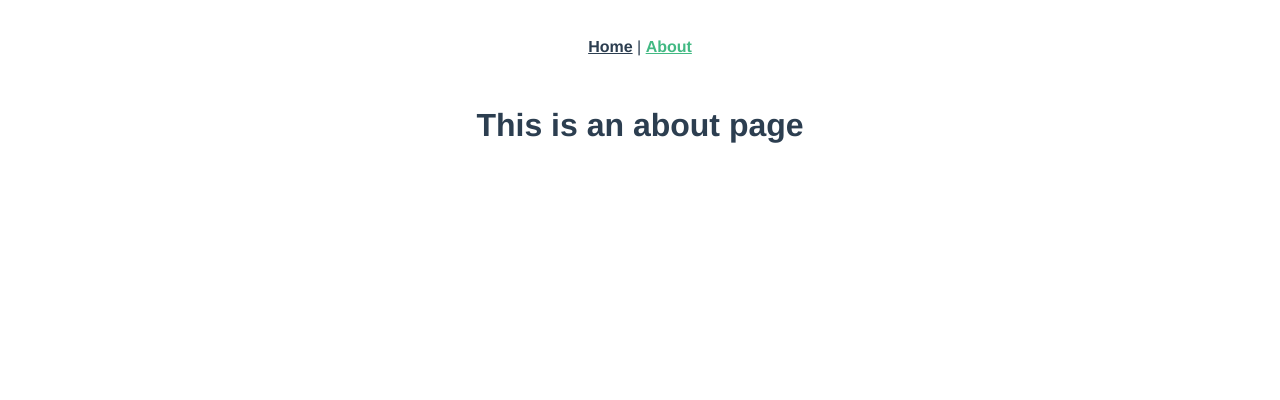
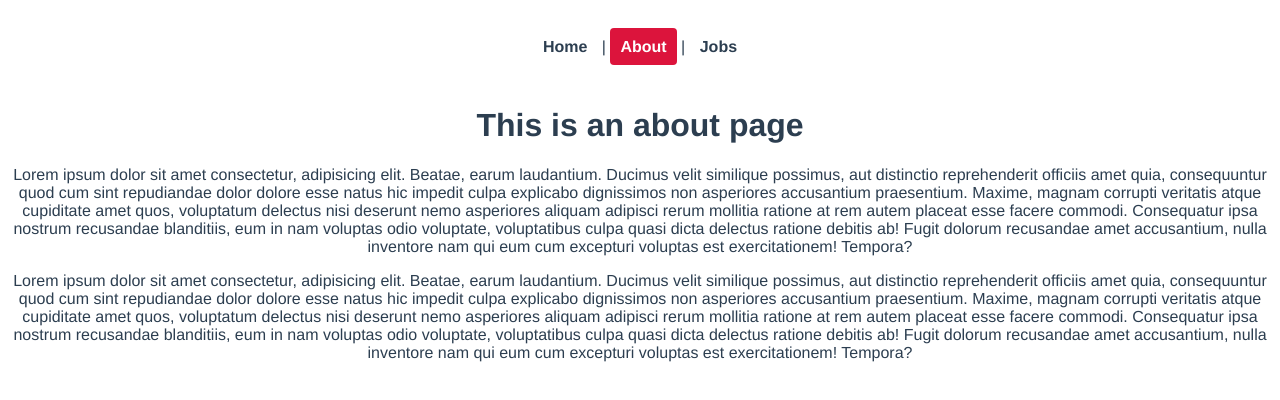
Before and after one commit to emirxmertoglu/ninja-jobs, a Vue app: page /about in a window 1280 px wide. Shown: the top 400 px of the page. Built offline with nearby package versions, Linux system fonts and the light colour scheme.

Commit message:
deleted helloworld, edited app, home, about and added jobs and jobdetails

```diff
--- a/src/App.vue
+++ b/src/App.vue
@@ -1,9 +1,10 @@
 <template>
   <div id="nav">
     <router-link to="/">Home</router-link> |
-    <router-link to="/about">About</router-link>
+    <router-link :to="{ name: 'About' }">About</router-link> |
+    <router-link :to="{ name: 'Jobs' }">Jobs</router-link>
   </div>
-  <router-view/>
+  <router-view />
 </template>
 
 <style>
@@ -22,9 +23,13 @@
 #nav a {
   font-weight: bold;
   color: #2c3e50;
+  text-decoration: none;
+  padding: 10px;
+  border-radius: 4px;
 }
 
 #nav a.router-link-exact-active {
-  color: #42b983;
+  color: #fff;
+  background: crimson;
 }
 </style>
--- a/src/components/HelloWorld.vue
+++ /dev/null
@@ -1,58 +0,0 @@
-<template>
-  <div class="hello">
-    <h1>{{ msg }}</h1>
-    <p>
-      For a guide and recipes on how to configure / customize this project,<br>
-      check out the
-      <a href="https://cli.vuejs.org" target="_blank" rel="noopener">vue-cli documentation</a>.
-    </p>
-    <h3>Installed CLI Plugins</h3>
-    <ul>
-      <li><a href="https://github.com/vuejs/vue-cli/tree/dev/packages/%40vue/cli-plugin-babel" target="_blank" rel="noopener">babel</a></li>
-      <li><a href="https://github.com/vuejs/vue-cli/tree/dev/packages/%40vue/cli-plugin-router" target="_blank" rel="noopener">router</a></li>
-    </ul>
-    <h3>Essential Links</h3>
-    <ul>
-      <li><a href="https://vuejs.org" target="_blank" rel="noopener">Core Docs</a></li>
-      <li><a href="https://forum.vuejs.org" target="_blank" rel="noopener">Forum</a></li>
-      <li><a href="https://chat.vuejs.org" target="_blank" rel="noopener">Community Chat</a></li>
-      <li><a href="https://twitter.com/vuejs" target="_blank" rel="noopener">Twitter</a></li>
-      <li><a href="https://news.vuejs.org" target="_blank" rel="noopener">News</a></li>
-    </ul>
-    <h3>Ecosystem</h3>
-    <ul>
-      <li><a href="https://router.vuejs.org" target="_blank" rel="noopener">vue-router</a></li>
-      <li><a href="https://vuex.vuejs.org" target="_blank" rel="noopener">vuex</a></li>
-      <li><a href="https://github.com/vuejs/vue-devtools#vue-devtools" target="_blank" rel="noopener">vue-devtools</a></li>
-      <li><a href="https://vue-loader.vuejs.org" target="_blank" rel="noopener">vue-loader</a></li>
-      <li><a href="https://github.com/vuejs/awesome-vue" target="_blank" rel="noopener">awesome-vue</a></li>
-    </ul>
-  </div>
-</template>
-
-<script>
-export default {
-  name: 'HelloWorld',
-  props: {
-    msg: String
-  }
-}
-</script>
-
-<!-- Add "scoped" attribute to limit CSS to this component only -->
-<style scoped>
-h3 {
-  margin: 40px 0 0;
-}
-ul {
-  list-style-type: none;
-  padding: 0;
-}
-li {
-  display: inline-block;
-  margin: 0 10px;
-}
-a {
-  color: #42b983;
-}
-</style>
--- a/src/router/index.js
+++ b/src/router/index.js
@@ -1,6 +1,7 @@
 import { createRouter, createWebHistory } from 'vue-router'
 import Home from '../views/Home.vue'
 import About from '../views/About.vue'
+import Jobs from '../views/jobs/Jobs.vue'
 
 const routes = [
   {
@@ -12,6 +13,11 @@ const routes = [
     path: '/about',
     name: 'About',
     component: About
+  },
+  {
+    path: '/jobs',
+    name: 'Jobs',
+    component: Jobs
   }
 ]
 
--- a/src/views/About.vue
+++ b/src/views/About.vue
@@ -1,5 +1,31 @@
 <template>
   <div class="about">
     <h1>This is an about page</h1>
+    <p>
+      Lorem ipsum dolor sit amet consectetur, adipisicing elit. Beatae, earum
+      laudantium. Ducimus velit similique possimus, aut distinctio reprehenderit
+      officiis amet quia, consequuntur quod cum sint repudiandae dolor dolore
+      esse natus hic impedit culpa explicabo dignissimos non asperiores
+      accusantium praesentium. Maxime, magnam corrupti veritatis atque
+      cupiditate amet quos, voluptatum delectus nisi deserunt nemo asperiores
+      aliquam adipisci rerum mollitia ratione at rem autem placeat esse facere
+      commodi. Consequatur ipsa nostrum recusandae blanditiis, eum in nam
+      voluptas odio voluptate, voluptatibus culpa quasi dicta delectus ratione
+      debitis ab! Fugit dolorum recusandae amet accusantium, nulla inventore nam
+      qui eum cum excepturi voluptas est exercitationem! Tempora?
+    </p>
+    <p>
+      Lorem ipsum dolor sit amet consectetur, adipisicing elit. Beatae, earum
+      laudantium. Ducimus velit similique possimus, aut distinctio reprehenderit
+      officiis amet quia, consequuntur quod cum sint repudiandae dolor dolore
+      esse natus hic impedit culpa explicabo dignissimos non asperiores
+      accusantium praesentium. Maxime, magnam corrupti veritatis atque
+      cupiditate amet quos, voluptatum delectus nisi deserunt nemo asperiores
+      aliquam adipisci rerum mollitia ratione at rem autem placeat esse facere
+      commodi. Consequatur ipsa nostrum recusandae blanditiis, eum in nam
+      voluptas odio voluptate, voluptatibus culpa quasi dicta delectus ratione
+      debitis ab! Fugit dolorum recusandae amet accusantium, nulla inventore nam
+      qui eum cum excepturi voluptas est exercitationem! Tempora?
+    </p>
   </div>
 </template>
--- a/src/views/Home.vue
+++ b/src/views/Home.vue
@@ -1,18 +1,40 @@
 <template>
   <div class="home">
-    <img alt="Vue logo" src="../assets/logo.png">
-    <HelloWorld msg="Welcome to Your Vue.js App"/>
+    <h1>Homepage</h1>
+    <p>
+      Lorem ipsum dolor sit, amet consectetur adipisicing elit. Quod error vitae
+      consequuntur ullam laborum? Facere aspernatur nesciunt sit eius, atque
+      consequuntur accusamus sunt iste quod? Eligendi, ipsum praesentium ad iure
+      inventore, obcaecati mollitia distinctio repellat, est accusantium
+      pariatur eum impedit aut nesciunt tempora ex delectus reiciendis? Sed
+      asperiores cumque doloribus? Quod dignissimos voluptatibus, libero
+      deleniti consectetur, odit necessitatibus enim minima dolores saepe,
+      laborum consequatur. Nisi eos temporibus reiciendis veritatis iusto
+      possimus atque perferendis nobis magni. Similique, dolorem ut aut ipsum
+      voluptates cum eaque. Excepturi explicabo quos labore eius esse laboriosam
+      sit deleniti qui nulla adipisci distinctio reiciendis, eveniet cupiditate
+      voluptas.
+    </p>
+    <p>
+      Lorem ipsum dolor sit, amet consectetur adipisicing elit. Quod error vitae
+      consequuntur ullam laborum? Facere aspernatur nesciunt sit eius, atque
+      consequuntur accusamus sunt iste quod? Eligendi, ipsum praesentium ad iure
+      inventore, obcaecati mollitia distinctio repellat, est accusantium
+      pariatur eum impedit aut nesciunt tempora ex delectus reiciendis? Sed
+      asperiores cumque doloribus? Quod dignissimos voluptatibus, libero
+      deleniti consectetur, odit necessitatibus enim minima dolores saepe,
+      laborum consequatur. Nisi eos temporibus reiciendis veritatis iusto
+      possimus atque perferendis nobis magni. Similique, dolorem ut aut ipsum
+      voluptates cum eaque. Excepturi explicabo quos labore eius esse laboriosam
+      sit deleniti qui nulla adipisci distinctio reiciendis, eveniet cupiditate
+      voluptas.
+    </p>
   </div>
 </template>
 
 <script>
-// @ is an alias to /src
-import HelloWorld from '@/components/HelloWorld.vue'
-
 export default {
-  name: 'Home',
-  components: {
-    HelloWorld
-  }
-}
+  name: "Home",
+  components: {},
+};
 </script>
--- /dev/null
+++ b/src/views/jobs/Jobs.vue
@@ -0,0 +1,23 @@
+<template>
+  <h1>Jobs</h1>
+  <div v-for="job in jobs" :key="job.id">
+    <h2>{{ job.title }}</h2>
+  </div>
+</template>
+
+<script>
+export default {
+  data() {
+    return {
+      jobs: [
+        { title: "Ninja UX Designer", id: 1, details: "lorem" },
+        { title: "Ninja Web Developer", id: 2, details: "lorem" },
+        { title: "Ninja Vue Developer", id: 3, details: "lorem" },
+      ],
+    };
+  },
+};
+</script>
+
+<style>
+</style>
```
Also changed, not shown: src/views/jobs/JobDetails.vue (added).
